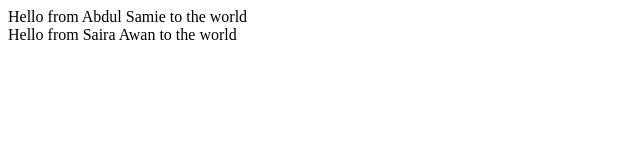
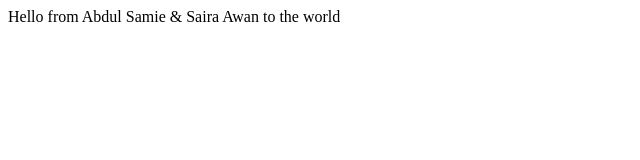
Before and after one commit to abdulsamie818/bootcamp2020, a plain HTML site: page index.html in a window 1280 px wide. Shown: the whole page, without its empty margins (0-640 px from the left). Drawn offline with Linux system fonts and the light colour scheme.

Commit message:
Updated names in index.html

```diff
--- a/index.html
+++ b/index.html
@@ -6,8 +6,8 @@
 </head>
 <body>
 
-    <div>Hello from Abdul Samie to the world</div>
-	<div>Hello from Saira Awan to the world</div>
+    <div>Hello from Abdul Samie & Saira Awan to the world </div>
+
 
 
 </body>
```
